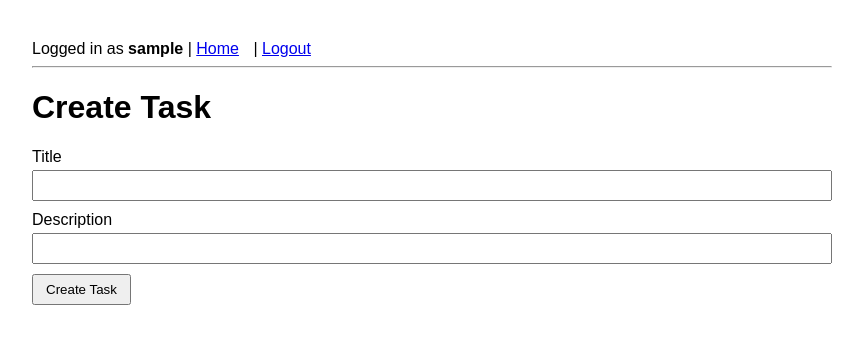
After one commit to arundadala04/secure-web-project, a Flask app: page /tasks/create in a window 1280 px wide. The commit adds this page. Shown: the top 344 px of the page, without its empty margins (208-1071 px from the left). Run offline with Flask 3, Linux system fonts and the light colour scheme; the visitor is signed in with stand-in values (Sample User, id 1); data comes from the database, SQL or seed files in the repository.

Commit message:
feat: add task CRUD functionality

```diff
--- a/app/__init__.py
+++ b/app/__init__.py
@@ -106,4 +106,134 @@ def create_app():
         flash("You have been logged out.", "success")
         return redirect(url_for("login"))
 
+        # --------- Tasks - list ----------
+    @app.route("/tasks")
+    def tasks():
+        if g.user is None:
+            return redirect(url_for("login"))
+
+        db = get_db()
+        if g.user["role"] == "admin":
+            rows = db.execute(
+                """
+                SELECT tasks.*, users.username
+                FROM tasks
+                JOIN users ON tasks.user_id = users.id
+                ORDER BY tasks.created_at DESC
+                """
+            ).fetchall()
+        else:
+            rows = db.execute(
+                """
+                SELECT tasks.*, users.username
+                FROM tasks
+                JOIN users ON tasks.user_id = users.id
+                WHERE tasks.user_id = ?
+                ORDER BY tasks.created_at DESC
+                """,
+                (g.user["id"],),
+            ).fetchall()
+
+        return render_template("tasks.html", tasks=rows)
+
+    # --------- Tasks - create ----------
+    @app.route("/tasks/create", methods=["GET", "POST"])
+    def create_task():
+        if g.user is None:
+            return redirect(url_for("login"))
+
+        if request.method == "POST":
+            title = request.form.get("title", "").strip()
+            description = request.form.get("description", "").strip()
+
+            if not title or not description:
+                flash("Title and description are required.", "error")
+                return render_template("task_form.html", mode="create")
+
+            db = get_db()
+            db.execute(
+                """
+                INSERT INTO tasks (user_id, title, description, status)
+                VALUES (?, ?, ?, ?)
+                """,
+                (g.user["id"], title, description, "pending"),
+            )
+            db.commit()
+            flash("Task created successfully.", "success")
+            return redirect(url_for("tasks"))
+
+        return render_template("task_form.html", mode="create")
+
+    # --------- Tasks - edit ----------
+    @app.route("/tasks/<int:task_id>/edit", methods=["GET", "POST"])
+    def edit_task(task_id):
+        if g.user is None:
+            return redirect(url_for("login"))
+
+        db = get_db()
+        task = db.execute(
+            """
+            SELECT * FROM tasks WHERE id = ?
+            """,
+            (task_id,),
+        ).fetchone()
+
+        if task is None:
+            flash("Task not found.", "error")
+            return redirect(url_for("tasks"))
+
+        # Only owner or admin can edit
+        if g.user["role"] != "admin" and task["user_id"] != g.user["id"]:
+            flash("You are not allowed to edit this task.", "error")
+            return redirect(url_for("tasks"))
+
+        if request.method == "POST":
+            title = request.form.get("title", "").strip()
+            description = request.form.get("description", "").strip()
+            status = request.form.get("status", "pending")
+
+            if not title or not description:
+                flash("Title and description are required.", "error")
+                return render_template("task_form.html", mode="edit", task=task)
+
+            db.execute(
+                """
+                UPDATE tasks
+                SET title = ?, description = ?, status = ?, updated_at = CURRENT_TIMESTAMP
+                WHERE id = ?
+                """,
+                (title, description, status, task_id),
+            )
+            db.commit()
+            flash("Task updated successfully.", "success")
+            return redirect(url_for("tasks"))
+
+        return render_template("task_form.html", mode="edit", task=task)
+
+    # --------- Tasks - delete ----------
+    @app.route("/tasks/<int:task_id>/delete", methods=["POST"])
+    def delete_task(task_id):
+        if g.user is None:
+            return redirect(url_for("login"))
+
+        db = get_db()
+        task = db.execute(
+            "SELECT * FROM tasks WHERE id = ?",
+            (task_id,),
+        ).fetchone()
+
+        if task is None:
+            flash("Task not found.", "error")
+            return redirect(url_for("tasks"))
+
+        # Only owner or admin can delete
+        if g.user["role"] != "admin" and task["user_id"] != g.user["id"]:
+            flash("You are not allowed to delete this task.", "error")
+            return redirect(url_for("tasks"))
+
+        db.execute("DELETE FROM tasks WHERE id = ?", (task_id,))
+        db.commit()
+        flash("Task deleted.", "success")
+        return redirect(url_for("tasks"))
+
     return app
--- a/app/templates/index.html
+++ b/app/templates/index.html
@@ -2,5 +2,5 @@
 {% block content %}
   <h1>Dashboard</h1>
   <p>Welcome, {{ g.user["username"] }}!</p>
-  <p>This is the secure task manager home page. Tasks CRUD will come next.</p>
+  <p><a href="{{ url_for('tasks') }}">Go to your tasks</a></p>
 {% endblock %}
--- /dev/null
+++ b/app/templates/task_form.html
@@ -0,0 +1,36 @@
+{% extends "base.html" %}
+{% block content %}
+  {% if mode == "edit" %}
+    <h1>Edit Task</h1>
+  {% else %}
+    <h1>Create Task</h1>
+  {% endif %}
+
+  <form method="post">
+      <div>
+          <label for="title">Title</label>
+          <input type="text" name="title" id="title"
+                 value="{% if mode == 'edit' %}{{ task['title'] }}{% endif %}" required>
+      </div>
+      <div>
+          <label for="description">Description</label>
+          <input type="text" name="description" id="description"
+                 value="{% if mode == 'edit' %}{{ task['description'] }}{% endif %}" required>
+      </div>
+
+      {% if mode == "edit" %}
+      <div>
+          <label for="status">Status</label>
+          <select name="status" id="status">
+              <option value="pending" {% if task['status'] == 'pending' %}selected{% endif %}>Pending</option>
+              <option value="in-progress" {% if task['status'] == 'in-progress' %}selected{% endif %}>In Progress</option>
+              <option value="done" {% if task['status'] == 'done' %}selected{% endif %}>Done</option>
+          </select>
+      </div>
+      {% endif %}
+
+      <button type="submit">
+        {% if mode == "edit" %}Save Changes{% else %}Create Task{% endif %}
+      </button>
+  </form>
+{% endblock %}
```
Also changed, not shown: app/templates/tasks.html (added, +45 -0 lines).
